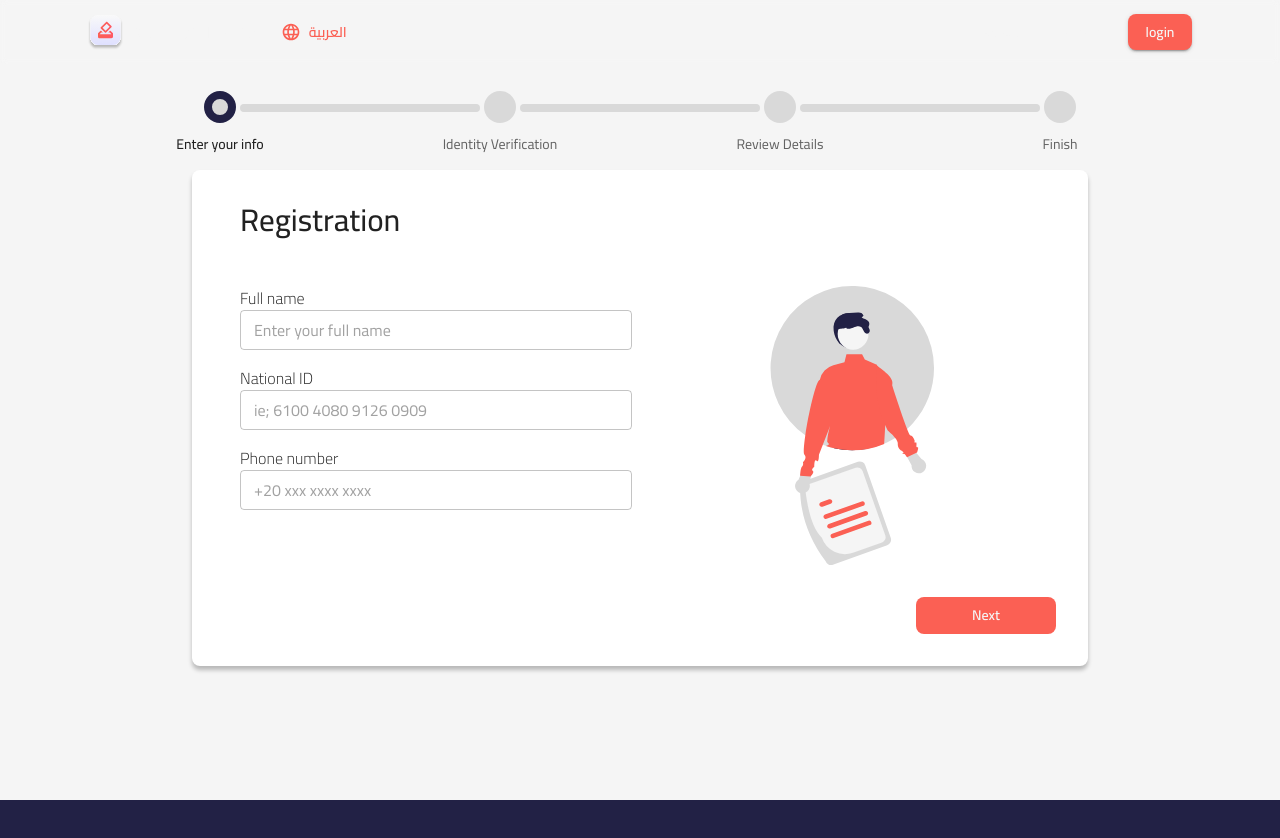
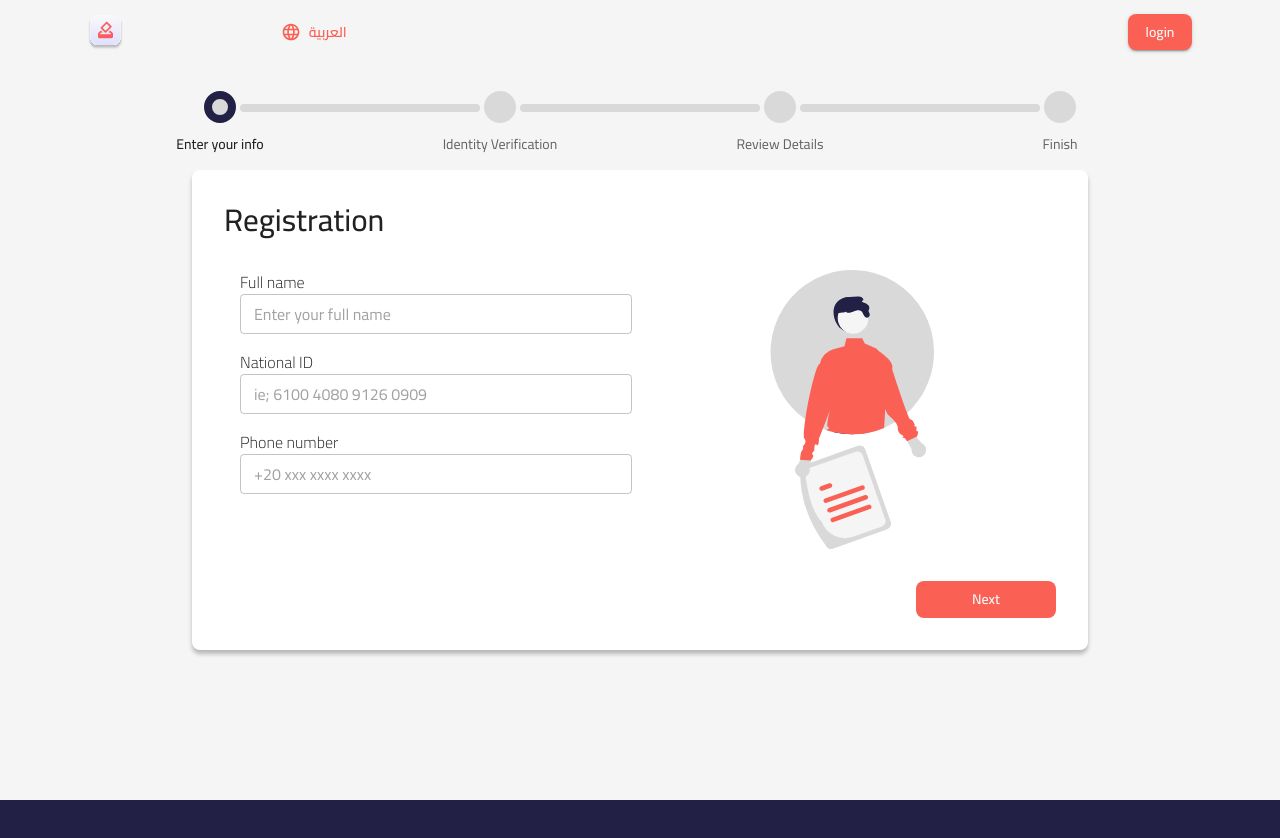
Before and after one commit to mohannadzidan/voitng-blockchain, a React (Vite) app: page /register in a window 1280 px wide. Shown: the top 838 px of the page. Built offline with nearby package versions, Linux system fonts and the light colour scheme.

Commit message:
fix: transition animation flicker

```diff
--- a/src/components/MultiStepForm.jsx
+++ b/src/components/MultiStepForm.jsx
@@ -24,25 +24,15 @@ export function useMultiStepForm() {
 
 export function FormStep({ index, children }) {
   const { currentStep } = useMultiStepForm();
-  const [isVisible, setIsVisible] = useState(currentStep === index);
+  const isVisible = currentStep === index;
   const transition = useTransition(isVisible, {
     config: {
       duration: 200,
     },
-    from: { opacity: 0 },
-    enter: { opacity: 1 },
-    leave: { opacity: 0 },
+    from: { position: "absolute", visibility: "hidden", opacity: 0 },
+    enter: { position: "relative", visibility: "visible", opacity: 1 },
+    leave: { position: "absolute", visibility: "hidden", opacity: 0 },
   });
-  useEffect(() => {
-    if (currentStep !== index) {
-      setIsVisible(false);
-      return;
-    }
-    const timeout = setTimeout(() => setIsVisible(true), 230);
-    return () => {
-      clearTimeout(timeout);
-    };
-  }, [currentStep, index]);
   return transition(
     (style, item) =>
       item && <animated.div style={style}>{children}</animated.div>
--- a/src/pages/Register/RegistrationLayout.jsx
+++ b/src/pages/Register/RegistrationLayout.jsx
@@ -11,25 +11,12 @@ function RegistrationLayout({
   back = "Back",
 }) {
   return (
-    <Paper
-      sx={{
-        padding: 4,
-        marginX: 16,
-        borderRadius: "8px",
-        boxShadow: "0px 4px 4px rgba(0, 0, 0, 0.25)",
-        background: "#fff",
-      }}
-    >
-      <Typography
-        variant="h3"
-        fontWeight="medium"
-        marginBottom={2}
-        marginLeft={2}
-      >
+    <Grid container rowSpacing={4} columnSpacing={2}>
+      <Grid item xs={12}>
+        <Typography variant="h3" fontWeight="medium">
           {title}
         </Typography>
-      <Grid container rowSpacing={4} columnSpacing={2}>
-        <Grid item xs={12}></Grid>
+      </Grid>
       <Grid item xs={figure ? 6 : 12}>
         <Box marginLeft={2}>{children}</Box>
       </Grid>
@@ -76,7 +63,6 @@ function RegistrationLayout({
         </Grid>
       )}
     </Grid>
-    </Paper>
   );
 }
 
--- a/src/pages/Register/index.jsx
+++ b/src/pages/Register/index.jsx
@@ -1,4 +1,4 @@
-import { Container, styled } from "@mui/material";
+import { Container, Paper, styled } from "@mui/material";
 import React, { useState, useEffect } from "react";
 import { Route, Routes, useSearchParams } from "react-router-dom";
 import RegistrationForm from "./RegistrationForm";
@@ -35,6 +35,15 @@ function Register() {
               return currentStep;
             }}
           />
+          <Paper
+            sx={{
+              padding: 4,
+              marginX: 16,
+              borderRadius: "8px",
+              boxShadow: "0px 4px 4px rgba(0, 0, 0, 0.25)",
+              background: "#fff",
+            }}
+          >
             <FormStep index={0}>
               <RegistrationForm />
             </FormStep>
@@ -47,6 +56,7 @@ function Register() {
             <FormStep index={3}>
               <FinishRegistrationForm />
             </FormStep>
+          </Paper>
         </MultiStepForm>
       </Container>
     </Wrapper>
```
Lines whose indentation alone changed are shown as unchanged.
